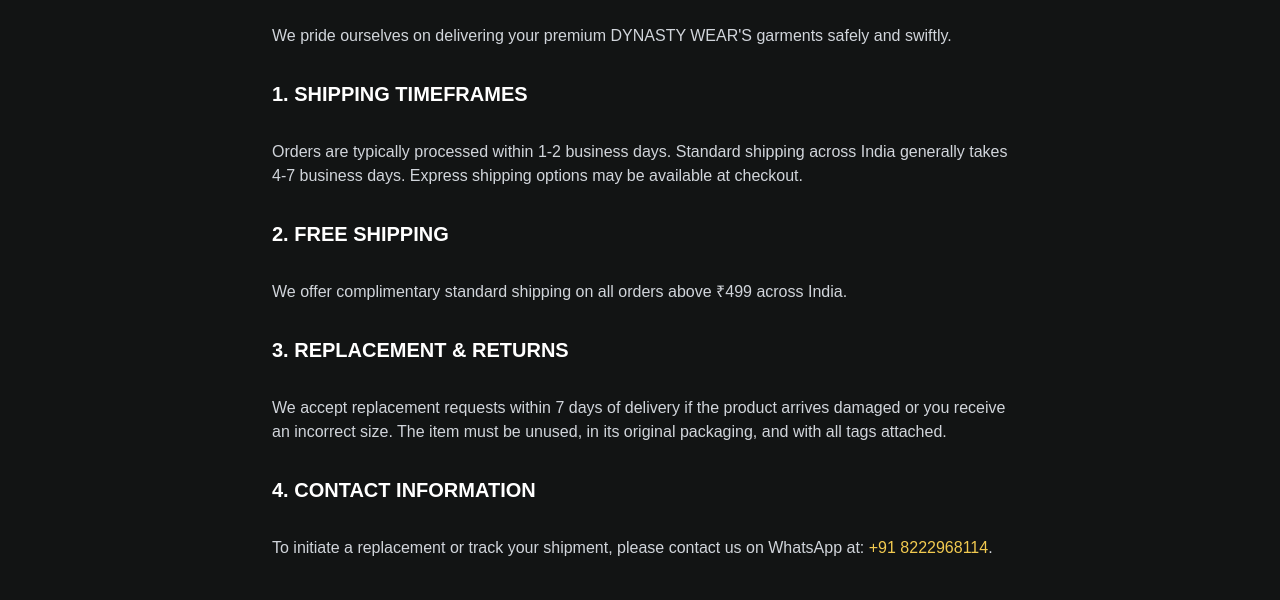
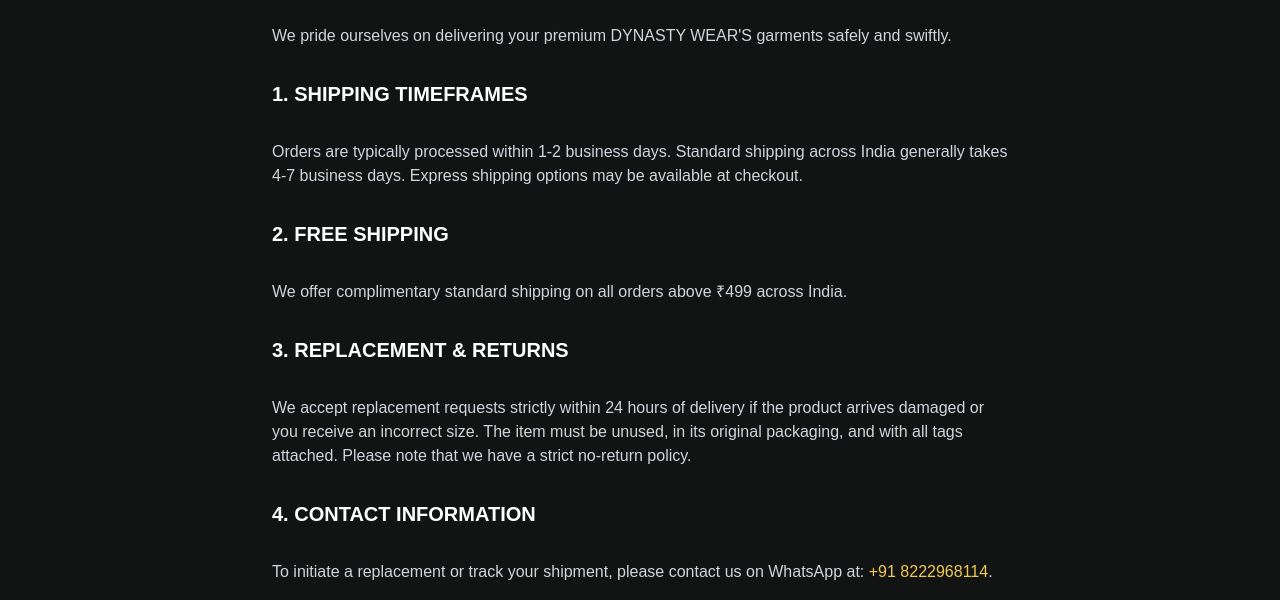
Before and after one commit to 05tushar2008-cmyk/DYNASTYWEAR-S, a website: page shipping.html in a window 1280 px wide. Shown: the part 200-800 px from the top of the page. Drawn offline with nearby package versions, Linux system fonts and the light colour scheme.

Commit message:
Update policy to 24-hour replacement and strict no-return

```diff
--- a/shipping.html
+++ b/shipping.html
@@ -39,7 +39,7 @@
             <p>We offer complimentary standard shipping on all orders above ₹499 across India.</p>
 
             <h2 class="text-xl text-white uppercase font-bold mt-8">3. Replacement & Returns</h2>
-            <p>We accept replacement requests within 7 days of delivery if the product arrives damaged or you receive an incorrect size. The item must be unused, in its original packaging, and with all tags attached.</p>
+            <p>We accept replacement requests strictly within 24 hours of delivery if the product arrives damaged or you receive an incorrect size. The item must be unused, in its original packaging, and with all tags attached. Please note that we have a strict no-return policy.</p>
 
             <h2 class="text-xl text-white uppercase font-bold mt-8">4. Contact Information</h2>
             <p>To initiate a replacement or track your shipment, please contact us on WhatsApp at: <a href="https://wa.me/918222968114" class="text-[#f2ca50]">+91 8222968114</a>.</p>
```
Also changed, not shown: terms.html (+1 -1 lines).
